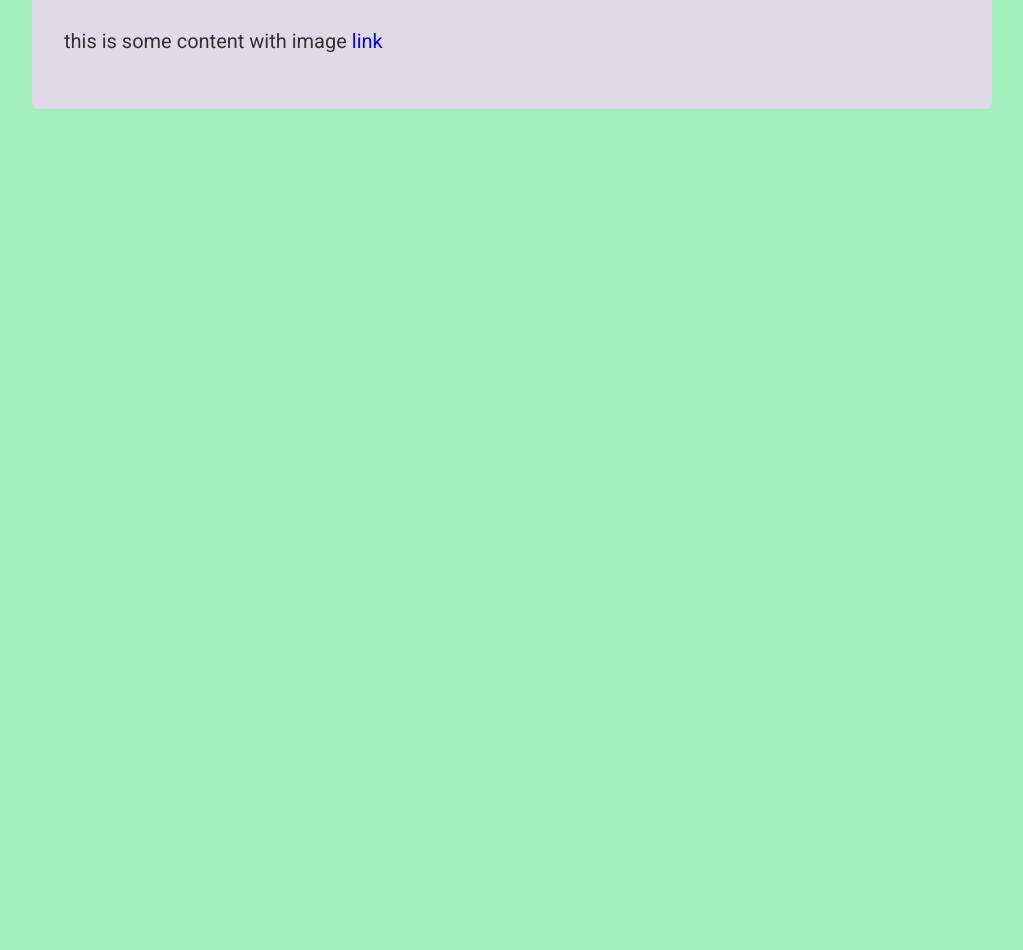
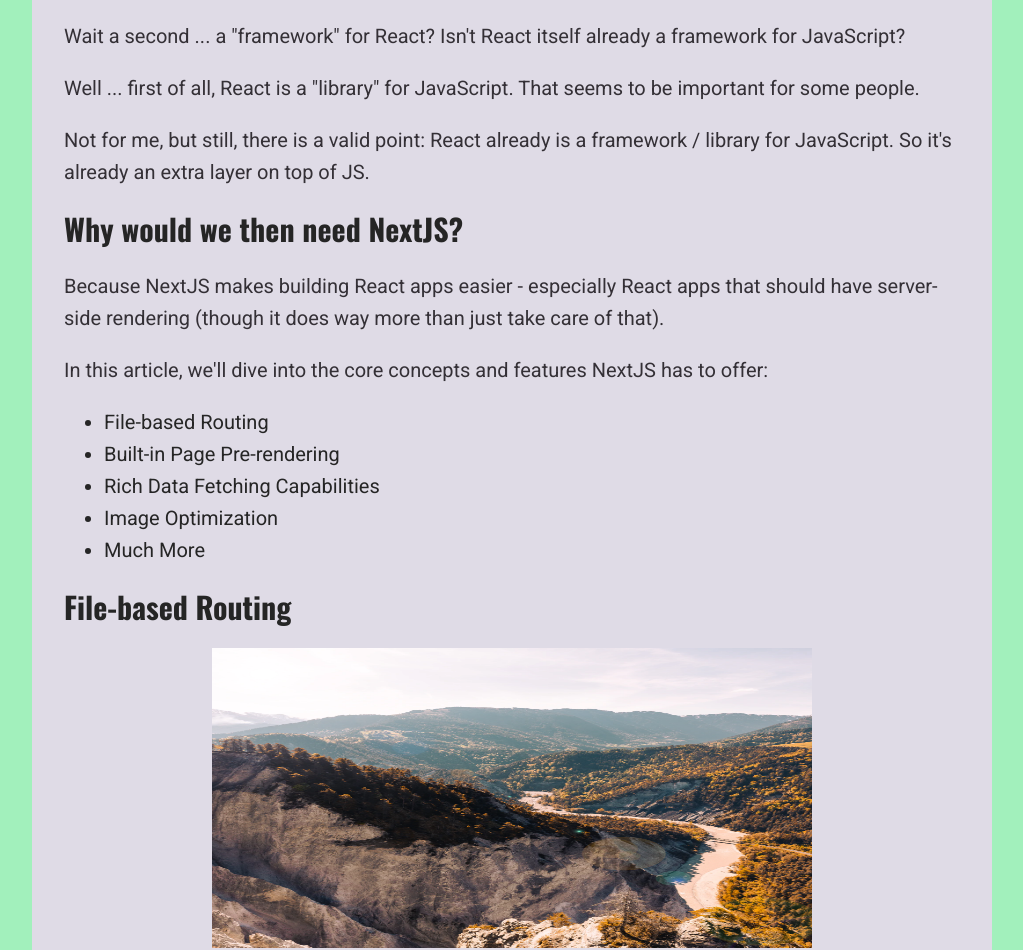
Before and after one commit to rick-liyue-huang/NextJS-Posts-App, a Next.js app: page /posts/first in a window 1280 px wide. Shown: the part 446-1396 px from the top of the page, without its empty margins (128-1151 px from the left). Before the commit the page ends 800 px from the top, so only its background shows below. Built offline with nearby package versions, Linux system fonts and the light colour scheme.

Commit message:
feat: deal with the markdown file format

```diff
--- a/components/posts/postDetail/PostContent.js
+++ b/components/posts/postDetail/PostContent.js
@@ -1,7 +1,10 @@
 import React from 'react';
 import ReactMarkdown from "react-markdown";
+import {Prism as SyntaxHighlighter} from "react-syntax-highlighter";
+import {atomDark} from "react-syntax-highlighter/dist/cjs/styles/prism";
 import styles from './post-content.module.css'
 import PostHeaderComponent from "./PostHeader";
+import Image from "next/image";
 
 const DUMMY_POST = {
 	slug: 'first',
@@ -15,12 +18,33 @@
 	const {post} = props;
 	const imagePath = `/images/posts/${post.slug}/${post.image}`
 
+	const customRenderers = {
+		// img(image) {
+		// 	return <Image src={`/images/posts/${post.slug}/${image.src}`} alt={image.alt} width={600} height={300} />
+		// },
+		p(paragraph) {
+			const {node} = paragraph;
+			if (node.children[0].tagName === 'img') {
+				const image = node.children[0];
+				return (<div className={styles.image}>
+					<Image src={`/images/posts/${post.slug}/${image.properties.src}`} alt={image.alt} width={600} height={300} />
+				</div>)
+			}
+			return <p>{paragraph.children}</p>
+		},
 
+		code(code) {
+			const {className, children} = code;
+			const match = /language-(\w+)/.exec(className || '')
+			return <SyntaxHighlighter language={match[1]} style={atomDark} >{children}</SyntaxHighlighter>
+		}
+
+	};
 
 	return (
 		<article className={styles.content}>
 			<PostHeaderComponent title={post.title} image={imagePath} />
-			<ReactMarkdown>{post.content}</ReactMarkdown>
+			<ReactMarkdown components={customRenderers} >{post.content}</ReactMarkdown>
 		</article>
 	);
 };
--- a/components/posts/postDetail/post-content.module.css
+++ b/components/posts/postDetail/post-content.module.css
@@ -13,6 +13,10 @@
 	color: var(--color-grey-800);
 }
 
+.content img {
+	max-width: 200px;
+}
+
 .content .image {
 	margin: var(--size-4) auto;
 	width: 100%;
--- a/package.json
+++ b/package.json
@@ -13,7 +13,8 @@
     "next": "12.1.6",
     "react": "18.1.0",
     "react-dom": "18.1.0",
-    "react-markdown": "^8.0.3"
+    "react-markdown": "^8.0.3",
+    "react-syntax-highlighter": "^15.5.0"
   },
   "devDependencies": {
     "eslint": "8.15.0",
--- a/posts/first.md
+++ b/posts/first.md
@@ -6,6 +6,29 @@
 isFeatured: true
 ---
 
-## This is first title
 
-this is some content with image [link](https://images.unsplash.com/photo-1652267571513-68cc7df7487d?ixlib=rb-1.2.1&ixid=MnwxMjA3fDB8MHxwaG90by1wYWdlfHx8fGVufDB8fHx8&auto=format&fit=crop&w=1287&q=80)
+NextJS is a **framework for ReactJS**.
+
+Wait a second ... a "framework" for React? Isn't React itself already a framework for JavaScript?
+
+Well ... first of all, React is a "library" for JavaScript. That seems to be important for some people.
+
+Not for me, but still, there is a valid point: React already is a framework / library for JavaScript. So it's already an extra layer on top of JS.
+
+## Why would we then need NextJS?
+
+Because NextJS makes building React apps easier - especially React apps that should have server-side rendering (though it does way more than just take care of that).
+
+In this article, we'll dive into the core concepts and features NextJS has to offer:
+
+- File-based Routing
+- Built-in Page Pre-rendering
+- Rich Data Fetching Capabilities
+- Image Optimization
+- Much More
+
+## File-based Routing
+
+![Create routes via your file + folder structure](first.webp)
+
+... More content ...
```
Also changed, not shown: posts/second.md (added, +23 -0 lines), 2 other files (tests, documents, lock files or other folders).
